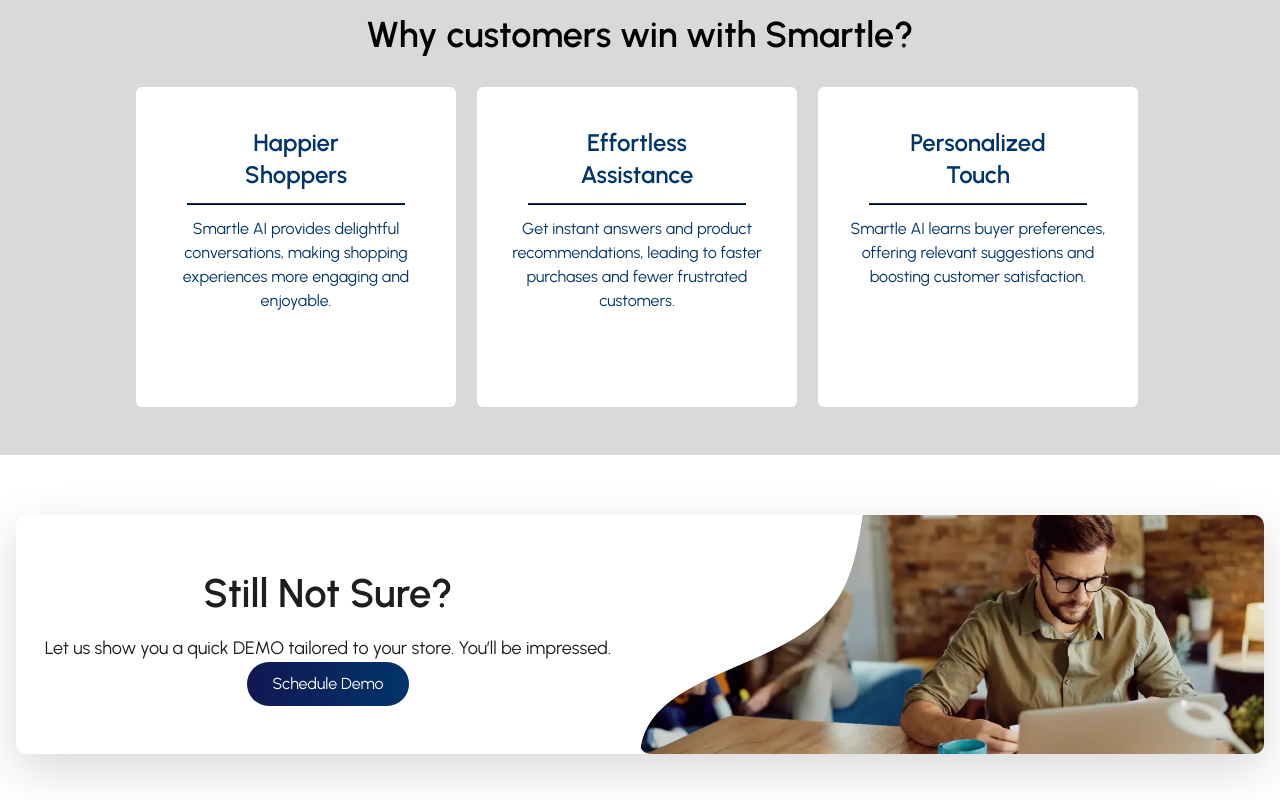
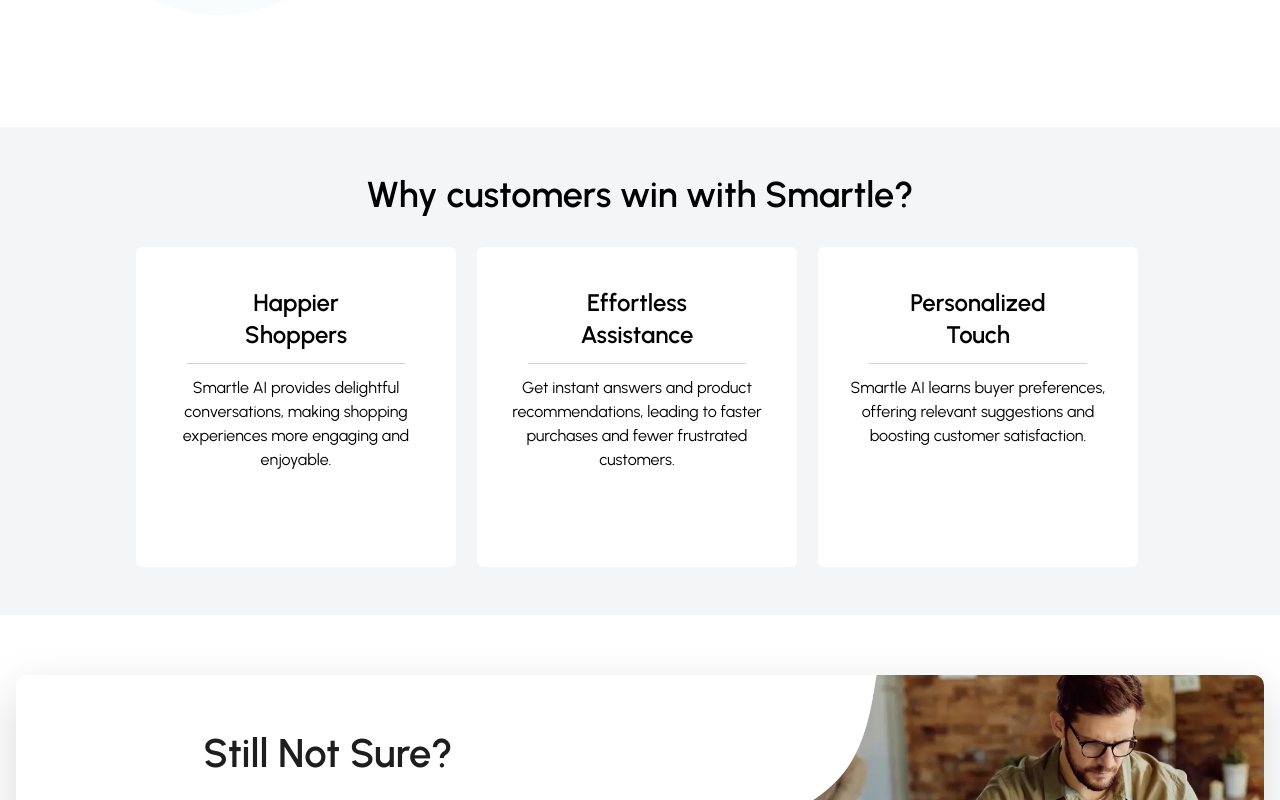
Before and after one commit to spritlesoftware/Smartle-website, a Next.js app: page /aboutus in a window 1280 px wide. Shown: the part 1560-2360 px from the top of the page. Built offline with nearby package versions, Linux system fonts and the light colour scheme.

Commit message:
style changes in about us page

```diff
--- a/app/aboutus/page.tsx
+++ b/app/aboutus/page.tsx
@@ -79,7 +79,7 @@
         {overlayVisible && <div className="overlay"></div>}
           <div
             className="flex flex-wrap  justify-center ptb-120 bg-cover items-center"
-            style={{ background: "url(/images/roi-banner-webp)" }}
+            style={{ background: "url(https://smartle-ai.s3.amazonaws.com/assets/img/roi-banner.webp)" }}
           >
             <div className="lg:w-3/4 pr-4 pl-4 text-center ">
               <h1 className=" fs-48 txt-blk fw-600 py-5">
@@ -128,11 +128,11 @@
           </div>
         </div>
         <div className="container mx-auto sm:px-4 flex lg:flex-row flex-wrap justify-between w-full">
-          <div className="lg:w-2/5 pr-4 pl-4">
+          <div className="lg:w-3/5 pr-4 pl-4">
             <h2 style={{ textAlign: "left" , fontWeight: 500}} className="fw-bold text-5xl fs-36">
               Your AI partner
             </h2>
-            <p style={{ textAlign: "left" }} className="py-3">
+            <p style={{ textAlign: "left" , fontSize:"1.15rem"}} className="py-3">
               Imagine a world where conversation isn't confined to screens and
               buttons. Where you can chat, ask questions, and get things done
               with an AI as natural and engaging as a real person. That's the
@@ -153,7 +153,7 @@
           </div>
         </div>
         <div
-          className="container mx-auto sm:px-4 flex lg:flex-row justify-between py-3 flex-wrap"
+          className="container mx-auto sm:px-4 flex lg:flex-row justify-between py-3 my-20 flex-wrap"
           style={{ overflow: "hidden" }}
         >
           <div className="lg:w-1/3 pr-4 pl-4 py-5">
@@ -167,7 +167,7 @@
             style={{ marginLeft: "2%" }}
           >
             <h2 className="container fw-bold text-5xl fs-36 mb-2" style={{ fontWeight: 500}}>Smartle AI</h2>
-            <h6 style={{ fontWeight: 400 }}>
+            <h6 style={{ fontWeight: 400 , fontSize:"1rem" }}>
               Continuously learning, it adopts new strategies, while
               <br />
               personalizing its interactions to cater to your unique style and
@@ -180,7 +180,7 @@
 
 
 
-<div className="container mx-auto bg-light bg-gray-100 sm:px-4 max-w-full pt-12 pb-12">
+<div className="container mx-auto bg-lightgrey sm:px-4 max-w-full pt-12 pb-12">
       <div className="flex flex-wrap items-center justify-center">
         <h3 className="text-center text-4xl font-semibold mb-8 w-full">
           Why customers win with Smartle?
@@ -211,12 +211,12 @@
             <SwiperSlide>
               <div className="bg-white p-6 rounded-md" style={{ maxWidth: 320, height:320 }}>
                 <div className="text-center w-full font-semibold text-gray-900 mt-4">
-                  <h3 className="text-2xl mb-3">Happier  <br /> Shoppers</h3>
+                  <h3 className="text-2xl mb-3 text-black">Happier  <br /> Shoppers</h3>
 
 
-                  <hr className="mx-auto" style={{ width: '80%', backgroundColor: 'black', height: '2px' }} />
+                  <hr className="mx-auto" style={{ width: '80%', color:"lightgrey" , }} />
                 </div>
-                <p className="text-center text-gray-900 py-3">
+                <p className="text-center py-3 text-black">
                   Smartle AI provides delightful conversations, making shopping experiences more engaging and enjoyable.
                 </p>
               </div>
@@ -225,15 +225,15 @@
             <SwiperSlide>
               <div className="bg-light bg-white p-6 rounded-md" style={{ maxWidth: 320, height:320 }}>
                 <div className="text-center w-full font-semibold text-gray-900 mt-4">
-                  <h3 className="text-2xl mb-3">
+                  <h3 className="text-2xl mb-3 text-black">
                   Effortless
                 <br />
                 Assistance
 
                   </h3>
-                  <hr className="mx-auto" style={{ width: '80%', backgroundColor: 'black', height: '2px' }} />
+                  <hr className="mx-auto" style={{ width: '80%', color:"lightgrey" , }} />
                 </div>
-                <p className="text-center text-gray-900 py-3">
+                <p className="text-center text-black py-3">
                 Get instant answers and product recommendations, leading to faster purchases and fewer frustrated customers.
                 </p>
               </div>
@@ -242,15 +242,15 @@
             <SwiperSlide>
               <div className="bg-light bg-white p-6 rounded-md" style={{ maxWidth: 320, height:320 }}>
                 <div className="text-center w-full font-semibold text-gray-900 mt-4">
-                  <h3 className="text-2xl mb-3">
+                  <h3 className="text-2xl mb-3 text-black">
                   Personalized
                 <br />
                 Touch
 
                   </h3>
-                  <hr className="mx-auto" style={{ width: '80%', backgroundColor: 'black', height: '2px' }} />
+                  <hr className="mx-auto" style={{ width: '80%', color:"lightgrey" , }} />
                 </div>
-                <p className="text-center text-gray-900 py-3">
+                <p className="text-center text-black py-3">
                 Smartle AI learns buyer preferences, offering relevant suggestions and boosting customer satisfaction.
                 </p>
               </div>
@@ -259,13 +259,13 @@
             <SwiperSlide>
               <div className="bg-light bg-white p-6 rounded-md" style={{ maxWidth: 320, height:320 }}>
                 <div className="text-center w-full font-semibold text-gray-900 mt-4">
-                  <h3 className="text-2xl mb-3">
+                  <h3 className="text-2xl mb-3 text-black">
                   24/7 support
                 <br />
                   </h3>
-                  <hr className="mx-auto" style={{ width: '80%', backgroundColor: 'black', height: '2px' }} />
+                  <hr className="mx-auto" style={{ width: '80%', color:"lightgrey" , }} />
                 </div>
-                <p className="text-center text-gray-900 py-3">
+                <p className="text-center text-black py-3">
                 With round-the-clock AI assistance that continues conversations even after business hours, you'll never miss a sale.
                 </p>
               </div>
@@ -274,14 +274,14 @@
             <SwiperSlide>
               <div className="bg-light bg-white p-6 rounded-md" style={{ maxWidth: 320, height:320 }}>
                 <div className="text-center w-full font-semibold text-gray-900 mt-4">
-                  <h3 className="text-2xl mb-3">
+                  <h3 className="text-2xl mb-3 text-black">
                   Data-Driven
                 <br />
                 Insights
                   </h3>
-                  <hr className="mx-auto" style={{ width: '80%', backgroundColor: 'black', height: '2px' }} />
+                  <hr className="mx-auto" style={{ width: '80%', color:"lightgrey" , }} />
                 </div>
-                <p className="text-center text-gray-900 py-3">
+                <p className="text-center text-black py-3">
                 Through Smartle AI interactions, obtain useful consumer data that can be used to improve marketing strategies and product suggestions.
                 </p>
               </div>
@@ -312,7 +312,7 @@
               </p>
               <div className="flex items-center justify-center">
             <button
-                className="inline-block text-center select-none border font-normal whitespace-no-wrap rounded py-1 px-3 leading-normal no-underline btn-dark-blue btn-rounded"
+                className="my-3 inline-block text-center select-none border font-normal whitespace-no-wrap rounded py-1 px-3 leading-normal no-underline btn-dark-blue btn-rounded"
                 onClick={handleButtonClicks}
             >
                 Schedule Demo
```
